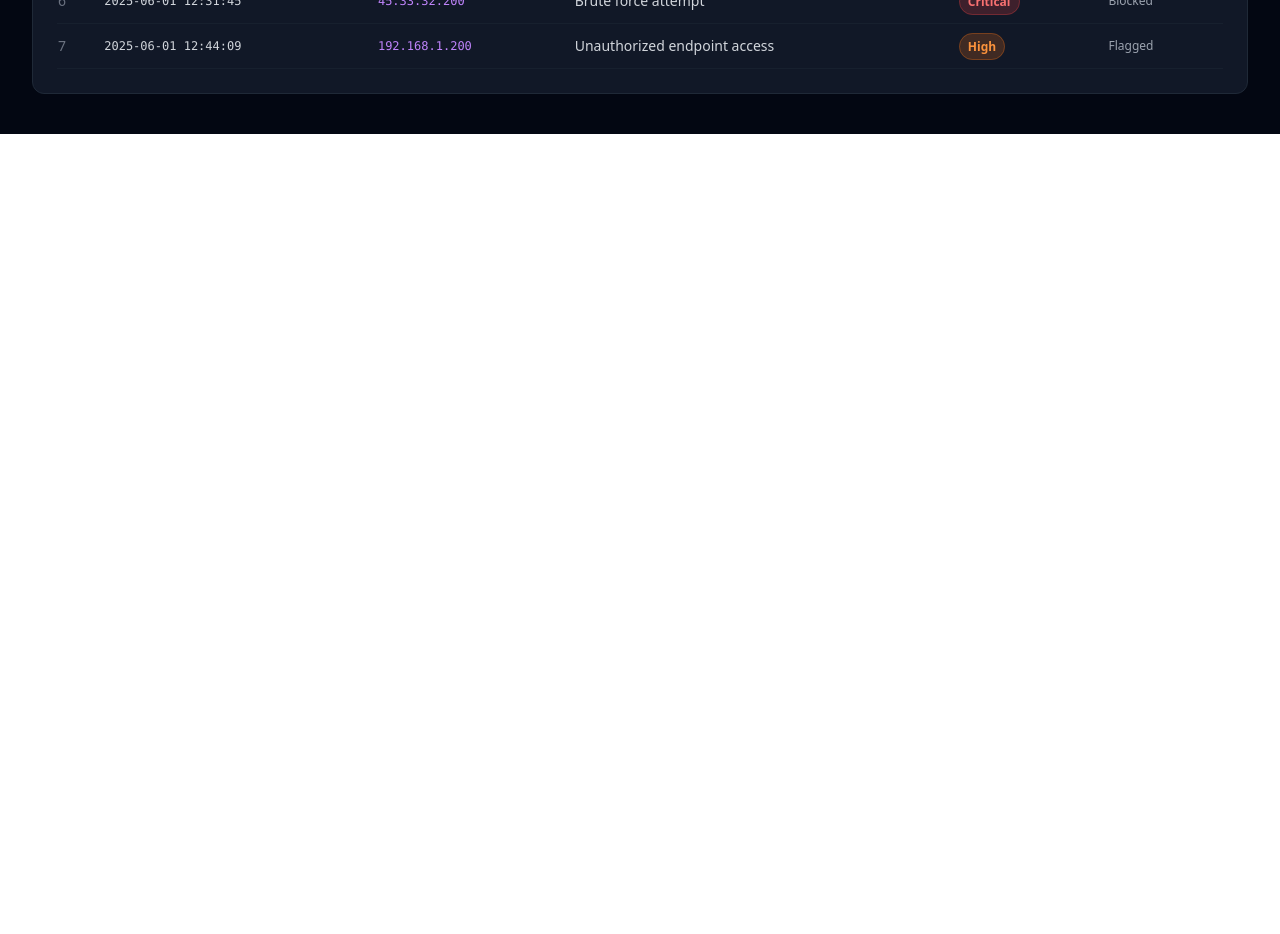
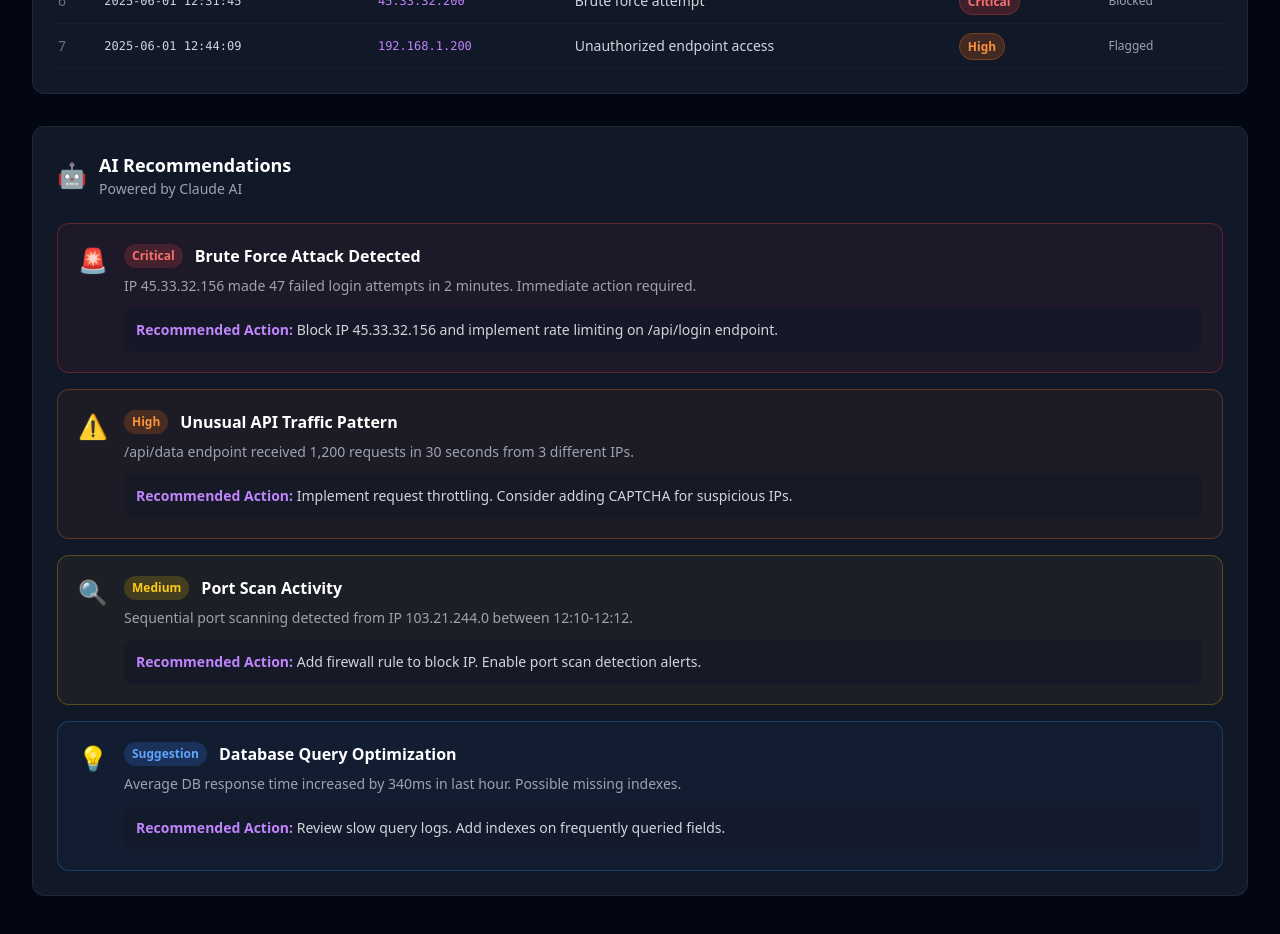
Before and after one commit to Akshatsaini702/logsentinenl-ai, a React (Create React App) app in the folder client/: page /dashboard in a window 1280 px wide. Shown: the part 1540-2474 px from the top of the page. Before the commit the page ends 1674 px from the top, so only its background shows below. Built offline with nearby package versions, Linux system fonts and the light colour scheme.

Commit message:
feat: AI Recommendations panel

```diff
--- /dev/null
+++ b/client/src/components/AIRecommendations.jsx
@@ -0,0 +1,96 @@
+const recommendations = [
+  {
+    id: 1,
+    type: "Critical",
+    title: "Brute Force Attack Detected",
+    description: "IP 45.33.32.156 made 47 failed login attempts in 2 minutes. Immediate action required.",
+    action: "Block IP 45.33.32.156 and implement rate limiting on /api/login endpoint.",
+    icon: "🚨",
+    color: "red",
+  },
+  {
+    id: 2,
+    type: "High",
+    title: "Unusual API Traffic Pattern",
+    description: "/api/data endpoint received 1,200 requests in 30 seconds from 3 different IPs.",
+    action: "Implement request throttling. Consider adding CAPTCHA for suspicious IPs.",
+    icon: "⚠️",
+    color: "orange",
+  },
+  {
+    id: 3,
+    type: "Medium",
+    title: "Port Scan Activity",
+    description: "Sequential port scanning detected from IP 103.21.244.0 between 12:10-12:12.",
+    action: "Add firewall rule to block IP. Enable port scan detection alerts.",
+    icon: "🔍",
+    color: "yellow",
+  },
+  {
+    id: 4,
+    type: "Suggestion",
+    title: "Database Query Optimization",
+    description: "Average DB response time increased by 340ms in last hour. Possible missing indexes.",
+    action: "Review slow query logs. Add indexes on frequently queried fields.",
+    icon: "💡",
+    color: "blue",
+  },
+];
+
+const colorMap = {
+  red: "border-red-500/30 bg-red-500/5",
+  orange: "border-orange-500/30 bg-orange-500/5",
+  yellow: "border-yellow-500/30 bg-yellow-500/5",
+  blue: "border-blue-500/30 bg-blue-500/5",
+};
+
+const badgeMap = {
+  red: "bg-red-500/20 text-red-400",
+  orange: "bg-orange-500/20 text-orange-400",
+  yellow: "bg-yellow-500/20 text-yellow-400",
+  blue: "bg-blue-500/20 text-blue-400",
+};
+
+const AIRecommendations = () => {
+  return (
+    <div className="mt-8 bg-gray-900 border border-gray-800 rounded-xl p-6">
+      <div className="flex items-center gap-3 mb-6">
+        <span className="text-2xl">🤖</span>
+        <div>
+          <h3 className="text-white font-semibold text-lg">AI Recommendations</h3>
+          <p className="text-gray-400 text-sm">Powered by Claude AI</p>
+        </div>
+      </div>
+
+      <div className="flex flex-col gap-4">
+        {recommendations.map((rec) => (
+          <div
+            key={rec.id}
+            className={`border rounded-xl p-5 ${colorMap[rec.color]} transition hover:scale-[1.01]`}
+          >
+            <div className="flex items-start gap-4">
+              <span className="text-2xl">{rec.icon}</span>
+              <div className="flex-1">
+                <div className="flex items-center gap-3 mb-2">
+                  <span className={`text-xs font-semibold px-2 py-1 rounded-full ${badgeMap[rec.color]}`}>
+                    {rec.type}
+                  </span>
+                  <h4 className="text-white font-semibold">{rec.title}</h4>
+                </div>
+                <p className="text-gray-400 text-sm mb-3">{rec.description}</p>
+                <div className="bg-gray-900/60 rounded-lg p-3">
+                  <p className="text-gray-300 text-sm">
+                    <span className="text-purple-400 font-semibold">Recommended Action: </span>
+                    {rec.action}
+                  </p>
+                </div>
+              </div>
+            </div>
+          </div>
+        ))}
+      </div>
+    </div>
+  );
+};
+
+export default AIRecommendations;
--- a/client/src/pages/Dashboard.jsx
+++ b/client/src/pages/Dashboard.jsx
@@ -4,6 +4,7 @@ import UploadZone from '../components/UploadZone';
 
 import { useState } from 'react';
 import LogsTable from '../components/LogsTable';
+import AIRecommendations from '../components/AIRecommendations';
 
 const anomalyData = [
   { time: '00:00', anomalies: 2 },
@@ -90,6 +91,7 @@ const handleFileUpload = (file) => {
   )}
 </div>
 <LogsTable />
+<AIRecommendations />
 
 
     </div>
```
